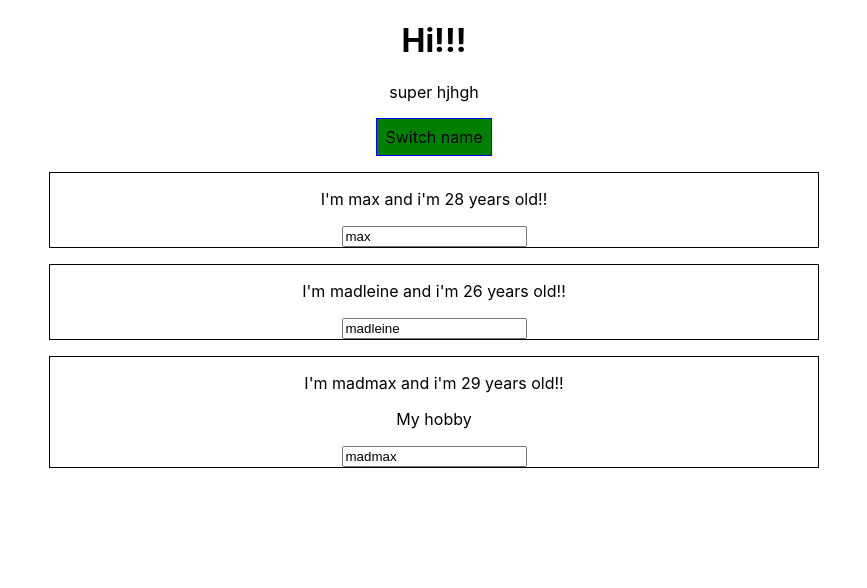
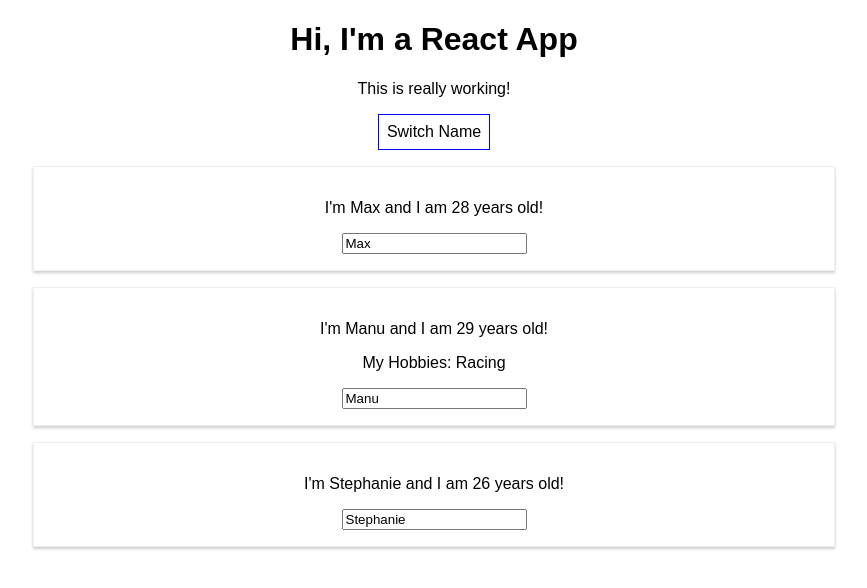
Before and after one commit to BartlomiejWrz/practice-app, a React (Create React App) app: page / in a window 1280 px wide. Shown: the top 588 px of the page, without its empty margins (206-1073 px from the left). Built offline with nearby package versions, Linux system fonts and the light colour scheme.

Commit message:
excersise 1 finished

```diff
--- a/src/App.js
+++ b/src/App.js
@@ -1,73 +1,69 @@
-import React, { Component } from "react";
-import "./App.css";
-import Person from "./Person/Person";
+import React, { Component } from 'react';
+import './App.css';
+import Person from './Person/Person';
 
 class App extends Component {
   state = {
     persons: [
-      { name: "max", age: 28 },
-      { name: "madleine", age: 26 },
-      { name: "madmax", age: 29 }
-    ]
-  };
+      { name: 'Max', age: 28 },
+      { name: 'Manu', age: 29 },
+      { name: 'Stephanie', age: 26 }
+    ],
+    otherState: 'some other value'
+  }
 
-  switchNameHandler = () => {
+  switchNameHandler = (newName) => {
+    // console.log('Was clicked!');
+    // DON'T DO THIS: this.state.persons[0].name = 'Maximilian';
     this.setState({
       persons: [
-        { name: "maximilian", age: 28 },
-        { name: "madleine", age: 26 },
-        { name: "madmax", age: 45 }
+        { name: newName, age: 28 },
+        { name: 'Manu', age: 29 },
+        { name: 'Stephanie', age: 27 }
       ]
-    });
-  };
+    })
+  }
 
-  nameChangeHandler = event => {
+  nameChangedHandler = (event, newName) => {
     this.setState({
       persons: [
-        { name: "max", age: 28 },
-        { name: event.target.value, age: 26 },
-        { name: "madmax", age: 45 }
+        { name: newName, age: 28 },
+        { name: event.target.value, age: 29 },
+        { name: 'Stephanie', age: 26 }
       ]
-    });
-  };
+    })
+  }
 
   render() {
     const style = {
-      backgroundColor: "green",
-      font: "inherit",
-      border: "1px solid blue",
-      padding: "8px"
+      backgroundColor: 'white',
+      font: 'inherit',
+      border: '1px solid blue',
+      padding: '8px',
+      cursor: 'pointer'
     };
 
     return (
       <div className="App">
-        <h1>Hi!!!</h1>
-        <p>super hjhgh</p>
+        <h1>Hi, I'm a React App</h1>
+        <p>This is really working!</p>
         <button
           style={style}
-          onClick={this.switchNameHandler.bind(this, "Maximilian")}
-        >
-          Switch name
-        </button>
+          onClick={() => this.switchNameHandler('Maximilian!!')}>Switch Name</button>
         <Person
           name={this.state.persons[0].name}
-          age={this.state.persons[0].age}
-        />
+          age={this.state.persons[0].age} />
         <Person
           name={this.state.persons[1].name}
           age={this.state.persons[1].age}
-        />
+          click={this.switchNameHandler.bind(this, 'Max!')}
+          changed={this.nameChangedHandler} >My Hobbies: Racing</Person>
         <Person
           name={this.state.persons[2].name}
-          age={this.state.persons[2].age}
-          click={this.switchNameHandler.bind(this, "Max")}
-          change={this.nameChangeHandler}
-        >
-          My hobby
-        </Person>
+          age={this.state.persons[2].age} />
       </div>
     );
-    //return React.createElement("div", { className: "App" }, "h1", "Hi!!!");
+    // return React.createElement('div', {className: 'App'}, React.createElement('h1', null, 'Does this work now?'));
   }
 }
 
--- a/src/Person/Person.css
+++ b/src/Person/Person.css
@@ -1,6 +1,8 @@
 .Person {
-  width: 60%;
-  margin: 16px auto;
-  border: 1px solid black;
-  text-align: center;
+    width: 60%;
+    margin: 16px auto;
+    border: 1px solid #eee;
+    box-shadow: 0 2px 3px #ccc;
+    padding: 16px;
+    text-align: center;
 }
--- a/src/Person/Person.js
+++ b/src/Person/Person.js
@@ -1,16 +1,15 @@
-import React from "react";
-import "./Person.css";
+import React from 'react';
 
-const person = props => {
-  return (
-    <div className="Person">
-      <p onClick={props.click}>
-        I'm {props.name} and i'm {props.age} years old!!
-      </p>
-      <p>{props.children}</p>
-      <input type="text" onChange={props.changed} value={props.name} />
-    </div>
-  );
+import './Person.css';
+
+const person = ( props ) => {
+    return (
+        <div className="Person">
+            <p onClick={props.click}>I'm {props.name} and I am {props.age} years old!</p>
+            <p>{props.children}</p>
+            <input type="text" onChange={props.changed} value={props.name} />
+        </div>
+    )
 };
 
 export default person;
--- a/src/index.css
+++ b/src/index.css
@@ -1,14 +1,5 @@
 body {
   margin: 0;
   padding: 0;
-  font-family: -apple-system, BlinkMacSystemFont, "Segoe UI", "Roboto", "Oxygen",
-    "Ubuntu", "Cantarell", "Fira Sans", "Droid Sans", "Helvetica Neue",
-    sans-serif;
-  -webkit-font-smoothing: antialiased;
-  -moz-osx-font-smoothing: grayscale;
+  font-family: sans-serif;
 }
-
-code {
-  font-family: source-code-pro, Menlo, Monaco, Consolas, "Courier New",
-    monospace;
-}
--- a/src/index.js
+++ b/src/index.js
@@ -2,11 +2,7 @@
 import ReactDOM from 'react-dom';
 import './index.css';
 import App from './App';
-import * as serviceWorker from './serviceWorker';
+import registerServiceWorker from './registerServiceWorker';
 
 ReactDOM.render(<App />, document.getElementById('root'));
-
-// If you want your app to work offline and load faster, you can change
-// unregister() to register() below. Note this comes with some pitfalls.
-// Learn more about service workers: http://bit.ly/CRA-PWA
-serviceWorker.unregister();
+registerServiceWorker();
--- /dev/null
+++ b/src/registerServiceWorker.js
@@ -0,0 +1,108 @@
+// In production, we register a service worker to serve assets from local cache.
+
+// This lets the app load faster on subsequent visits in production, and gives
+// it offline capabilities. However, it also means that developers (and users)
+// will only see deployed updates on the "N+1" visit to a page, since previously
+// cached resources are updated in the background.
+
+// To learn more about the benefits of this model, read https://goo.gl/KwvDNy.
+// This link also includes instructions on opting out of this behavior.
+
+const isLocalhost = Boolean(
+  window.location.hostname === 'localhost' ||
+    // [::1] is the IPv6 localhost address.
+    window.location.hostname === '[::1]' ||
+    // 127.0.0.1/8 is considered localhost for IPv4.
+    window.location.hostname.match(
+      /^127(?:\.(?:25[0-5]|2[0-4][0-9]|[01]?[0-9][0-9]?)){3}$/
+    )
+);
+
+export default function register() {
+  if (process.env.NODE_ENV === 'production' && 'serviceWorker' in navigator) {
+    // The URL constructor is available in all browsers that support SW.
+    const publicUrl = new URL(process.env.PUBLIC_URL, window.location);
+    if (publicUrl.origin !== window.location.origin) {
+      // Our service worker won't work if PUBLIC_URL is on a different origin
+      // from what our page is served on. This might happen if a CDN is used to
+      // serve assets; see https://github.com/facebookincubator/create-react-app/issues/2374
+      return;
+    }
+
+    window.addEventListener('load', () => {
+      const swUrl = `${process.env.PUBLIC_URL}/service-worker.js`;
+
+      if (!isLocalhost) {
+        // Is not local host. Just register service worker
+        registerValidSW(swUrl);
+      } else {
+        // This is running on localhost. Lets check if a service worker still exists or not.
+        checkValidServiceWorker(swUrl);
+      }
+    });
+  }
+}
+
+function registerValidSW(swUrl) {
+  navigator.serviceWorker
+    .register(swUrl)
+    .then(registration => {
+      registration.onupdatefound = () => {
+        const installingWorker = registration.installing;
+        installingWorker.onstatechange = () => {
+          if (installingWorker.state === 'installed') {
+            if (navigator.serviceWorker.controller) {
+              // At this point, the old content will have been purged and
+              // the fresh content will have been added to the cache.
+              // It's the perfect time to display a "New content is
+              // available; please refresh." message in your web app.
+              console.log('New content is available; please refresh.');
+            } else {
+              // At this point, everything has been precached.
+              // It's the perfect time to display a
+              // "Content is cached for offline use." message.
+              console.log('Content is cached for offline use.');
+            }
+          }
+        };
+      };
+    })
+    .catch(error => {
+      console.error('Error during service worker registration:', error);
+    });
+}
+
+function checkValidServiceWorker(swUrl) {
+  // Check if the service worker can be found. If it can't reload the page.
+  fetch(swUrl)
+    .then(response => {
+      // Ensure service worker exists, and that we really are getting a JS file.
+      if (
+        response.status === 404 ||
+        response.headers.get('content-type').indexOf('javascript') === -1
+      ) {
+        // No service worker found. Probably a different app. Reload the page.
+        navigator.serviceWorker.ready.then(registration => {
+          registration.unregister().then(() => {
+            window.location.reload();
+          });
+        });
+      } else {
+        // Service worker found. Proceed as normal.
+        registerValidSW(swUrl);
+      }
+    })
+    .catch(() => {
+      console.log(
+        'No internet connection found. App is running in offline mode.'
+      );
+    });
+}
+
+export function unregister() {
+  if ('serviceWorker' in navigator) {
+    navigator.serviceWorker.ready.then(registration => {
+      registration.unregister();
+    });
+  }
+}
```
Also changed, not shown: 1 other file (tests, documents, lock files or other folders).
